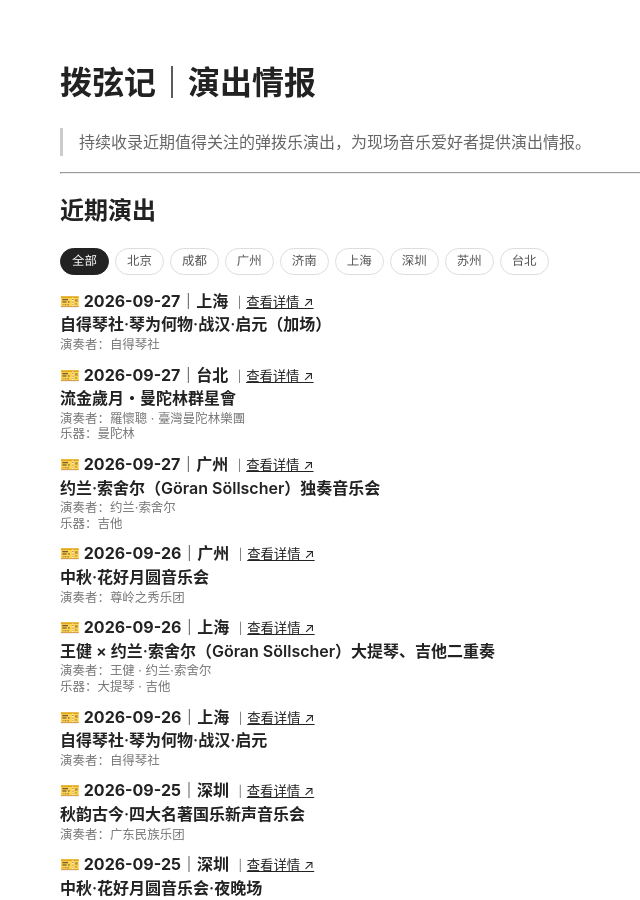
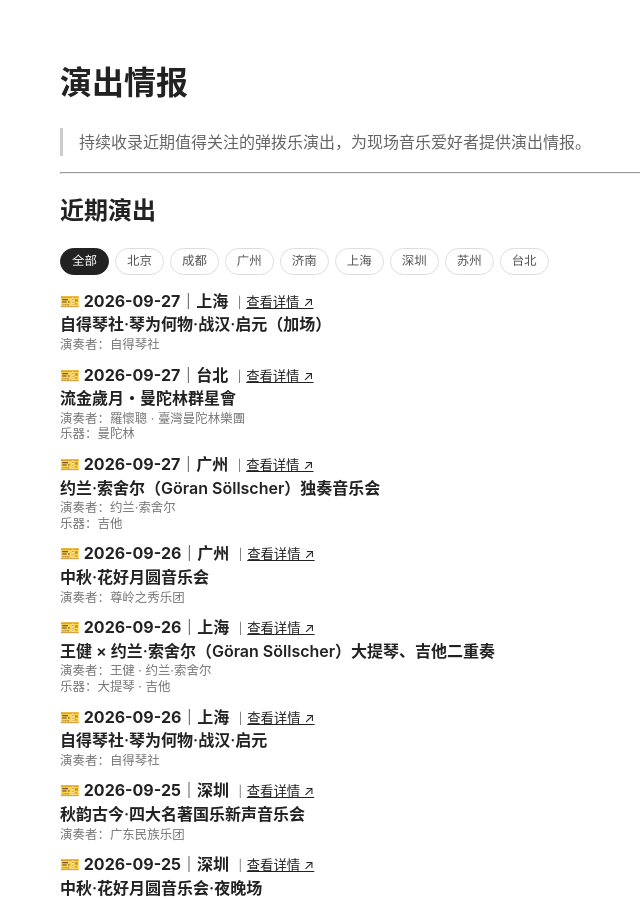
Before and after one commit to KeenKwok/boxianji, a Jekyll site: the page built from attention/index.md, in a window 1280 px wide and 900 px high. Shown: the whole window, without its empty margins (200-840 px from the left). Built offline with Jekyll 4.4.1, drawn with Linux system fonts in a browser that asks for light colours.

Commit message:
更新 index.md

```diff
--- a/attention/index.md
+++ b/attention/index.md
@@ -1,9 +1,9 @@
 ---
 layout: default
-title: 拨弦记｜演出情报
+title: 演出情报
 ---
 
-# 拨弦记｜演出情报
+# 演出情报
 
 > 持续收录近期值得关注的弹拨乐演出，为现场音乐爱好者提供演出情报。
 
```
